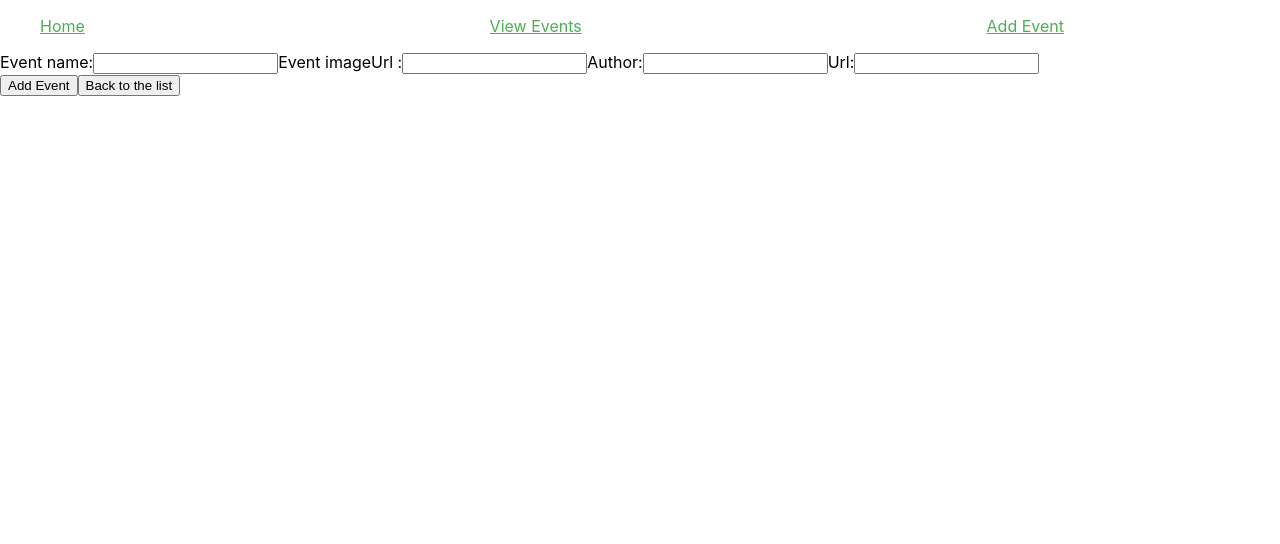
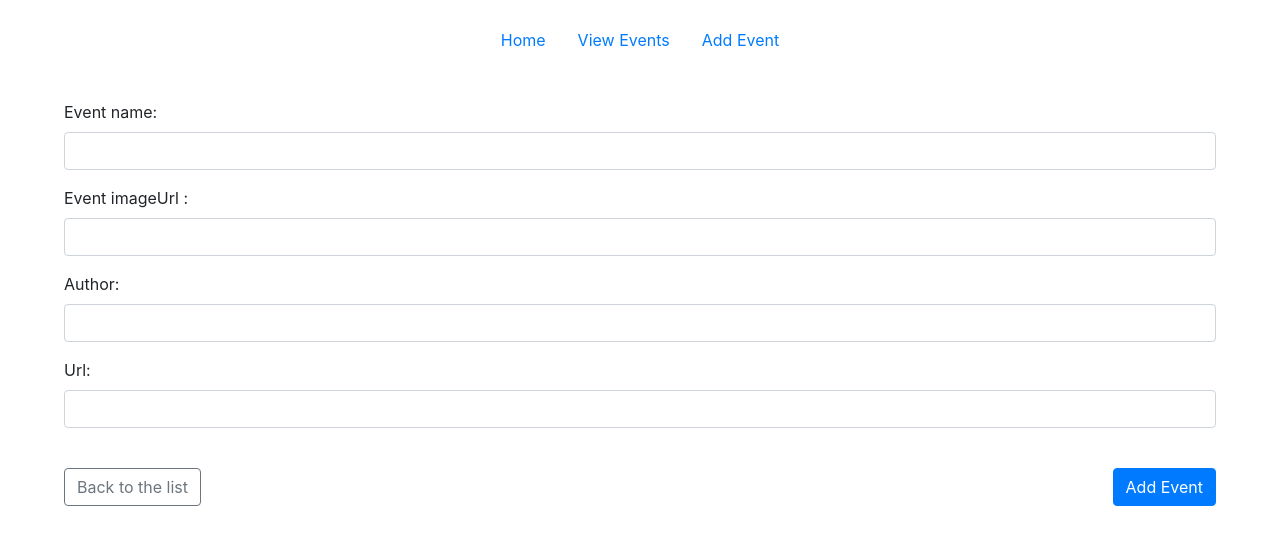
Before and after one commit to nakitanaidu/formative_two, a React (Create React App) app: page /addevent in a window 1280 px wide. Shown: the top 544 px of the page. Built offline with nearby package versions, Linux system fonts and the light colour scheme.

Commit message:
CSS added

```diff
--- a/src/components/AddEvent.jsx
+++ b/src/components/AddEvent.jsx
@@ -1,6 +1,7 @@
 import React, { Component } from "react";
 import { navigate } from "@reach/router";
 import Axios from "axios";
+import "bootstrap/dist/css/bootstrap.css";
 
 export default class AddEvent extends Component {
   gotoEvents = e => {
@@ -30,33 +31,66 @@ export default class AddEvent extends Component {
   render() {
     return (
       <React.Fragment>
-        <div className="form-wrapper">
-          <form onSubmit={this.addEvent}>
+        <form onSubmit={this.addEvent} className="add-event-container">
+          <div className="form-group">
             <label htmlFor="name">Event name:</label>
-            <input type="text" id="name" name="name" required />
+            <input
+              className="form-control"
+              type="text"
+              id="name"
+              name="name"
+              required
+            />
+          </div>
+
+          <div className="form-group">
             <label htmlFor="imageUrl">Event imageUrl :</label>
-            <input type="text" id="imageUrl" name="imageUrl" required />
+            <input
+              className="form-control"
+              type="text"
+              id="imageUrl"
+              name="imageUrl"
+              required
+            />
+          </div>
+
+          <div className="form-group">
             <label htmlFor="author">Author:</label>
-            <input type="text" id="author" name="author" required />
+            <input
+              className="form-control"
+              type="text"
+              id="author"
+              name="author"
+              required
+            />
+          </div>
 
+          <div className="form-group">
             <label htmlFor="url">Url:</label>
-            <input type="text" id="url" name="url" required />
+            <input
+              className="form-control"
+              type="text"
+              id="url"
+              name="url"
+              required
+            />
+          </div>
+
           <br />
 
-            <div className="add-button-wrapper">
-              <button type="submit" className="add-button">
-                Add Event{" "}
-              </button>
+          <div className="button-wrapper">
             <button
               type="button"
-                className="add-button"
+              className="add-button btn btn-outline-secondary"
               onClick={this.gotoEvents}
             >
               Back to the list
             </button>
+            <button type="submit" className="add-button btn btn-primary">
+              Add Event{" "}
+            </button>
           </div>
         </form>
-        </div>
       </React.Fragment>
     );
   }
--- a/src/components/DisplayData.jsx
+++ b/src/components/DisplayData.jsx
@@ -1,6 +1,7 @@
 import React, { Component } from "react";
 import Axios from "axios";
 import EditButton from "./EditButton";
+import "bootstrap/dist/css/bootstrap.css";
 
 export default class DisplayData extends Component {
   removeEvent = evt => {
@@ -16,32 +17,30 @@ export default class DisplayData extends Component {
 
   render() {
     return (
-      <div className="display">
-        <p>Name: {this.props.name}</p>
-        <div>
-          <img src={this.props.imagepath} alt="pics" />
-        </div>
-
-        <p>Author: {this.props.author}</p>
-
-        <p>
+      <div className="card mb-3">
+        <img src={this.props.imagepath} alt="pics" className="card-img-top" />
+        <div className="card-body display">
+          <h5 className="card-title">{this.props.name}</h5>
+          <h6 className="card-subtitle mb-2 text-muted">{this.props.author}</h6>
+          <p className="card-text"></p>
+          <div className="button-container">
             <a href={this.props.url} target="_blank" rel="noopener noreferrer">
-            View autor's portfolio
+              See author portfolio
             </a>
-        </p>
 
             <div>
               <EditButton event_id={this.props.uuid} />
-        </div>
-
               <button
-          className="add-button"
+                className="add-button btn btn-outline-danger"
                 uuid={this.props.uuid}
                 onClick={this.removeEvent}
               >
                 Delete
               </button>
             </div>
+          </div>
+        </div>
+      </div>
     );
   }
 }
--- a/src/components/EditButton.jsx
+++ b/src/components/EditButton.jsx
@@ -1,5 +1,6 @@
 import React, { Component } from "react";
 import { navigate } from "@reach/router";
+import "bootstrap/dist/css/bootstrap.css";
 
 export default class EditEvent extends Component {
   updateEvent = evt => {
@@ -14,7 +15,7 @@ export default class EditEvent extends Component {
   render() {
     return (
       <button
-        className="add-button"
+        className="add-button btn btn-outline-primary m-2"
         data-uuid={this.props.event_id}
         onClick={this.updateEvent}
       >
--- a/src/components/Home.jsx
+++ b/src/components/Home.jsx
@@ -1,4 +1,5 @@
 import React, { Component } from "react";
+import { navigate } from "@reach/router";
 
 export default class Home extends Component {
   // constructor(props) {
@@ -6,22 +7,35 @@ export default class Home extends Component {
   //     this.state = {};
   //   }
 
+  gotoEvents = e => {
+    navigate(`/viewevents`);
+  };
+
   render() {
     return (
-      <div className="container">
-        <h2>TOP 50 EXPERIENCES IN THE CITY</h2>
-        <h4>Events</h4>
-        <p>
-          From major festivals to quirky pop-ups, Broadway shows, international
-          art exhibitions, retail openings and city transformation milestones,
-          the city centre's calendar is bursting with unmissable events and
-          things to do that you won't find anywhere else in Auckland. Don't let
-          the road cones stop you from missing out on the incredible experiences
-          to have with your partner, friends and families - we've listed the top
-          50 things going on here over March, April and May. We've also got the
-          details on the best parking and transport options too. We'll see you
-          in here!
-        </p>
+      <div className="card mb-3">
+        <img
+          src="https://images.unsplash.com/photo-1533199250065-2594f352d653?ixlib=rb-1.2.1&ixid=eyJhcHBfaWQiOjEyMDd9&auto=format&fit=crop&w=1050&q=80"
+          className="card-img-top"
+          alt="auckland"
+        />
+        <div className="card-body">
+          <h5 className="card-title">TOP 50 EXPERIENCES IN THE CITY</h5>
+          <p className="card-text">
+            From major festivals to quirky pop-ups, Broadway shows,
+            international art exhibitions, retail openings and city
+            transformation milestones, the city centre's calendar is bursting
+            with unmissable events and things to do that you won't find anywhere
+            else in Auckland. Don't let the road cones stop you from missing out
+            on the incredible experiences to have with your partner, friends and
+            families - we've listed the top 50 things going on here over March,
+            April and May. We've also got the details on the best parking and
+            transport options too. We'll see you in here!
+          </p>
+          <button className="btn btn-primary btn-sm" onClick={this.gotoEvents}>
+            Explore here
+          </button>
+        </div>
       </div>
     );
   }
--- a/src/components/Navigation.jsx
+++ b/src/components/Navigation.jsx
@@ -1,33 +1,24 @@
 import React, { Component } from "react";
 import { Link } from "@reach/router";
-
-const menuStyle = {
-  display: "flex",
-  width: "80vw",
-  justifyContent: "space-between",
-  alignItems: "center",
-  listStyleType: "none"
-};
-
-const LinkStyle = { color: "#4caf50" };
+import "bootstrap/dist/css/bootstrap.css";
 
 export default class Navigation extends Component {
   render() {
     return (
-      <nav>
-        <ul style={menuStyle}>
-          <li>
-            <Link style={LinkStyle} to="/">
+      <nav className="nav-container ">
+        <ul className="nav justify-content-center">
+          <li className="nav-item">
+            <Link to="/" className="nav-link">
               Home
             </Link>
           </li>
-          <li>
-            <Link style={LinkStyle} to="/viewevents">
+          <li className="nav-item">
+            <Link to="/viewevents" className="nav-link">
               View Events
             </Link>
           </li>
-          <li>
-            <Link style={LinkStyle} to="/addevent">
+          <li className="nav-item">
+            <Link to="/addevent" className="nav-link">
               Add Event
             </Link>
           </li>
--- a/src/components/ViewEvents.jsx
+++ b/src/components/ViewEvents.jsx
@@ -1,6 +1,7 @@
 import React, { Component } from "react";
 import Axios from "axios";
 import DisplayData from "./DisplayData";
+import "bootstrap/dist/css/bootstrap.css";
 
 export default class ViewEvents extends Component {
   constructor(props) {
@@ -24,7 +25,7 @@ export default class ViewEvents extends Component {
   render() {
     return (
       <React.Fragment>
-        <div>
+        <div className="event-content-container">
           When you're next wondering what to do and where to go in Auckland,
           there's always so much happening in Auckland’s city centre! Browse
           current and upcoming events, from concerts and gigs to spectacular
@@ -32,7 +33,6 @@ export default class ViewEvents extends Component {
         </div>
 
         <div>
-          <ul>
           {console.log(this.state.artworks)}
           {this.state.artworks.map((data, i) => {
             return (
@@ -48,7 +48,6 @@ export default class ViewEvents extends Component {
               />
             );
           })}
-          </ul>
         </div>
       </React.Fragment>
     );
--- a/src/index.css
+++ b/src/index.css
@@ -1,13 +1,45 @@
 body {
-  margin: 0;
-  font-family: -apple-system, BlinkMacSystemFont, 'Segoe UI', 'Roboto', 'Oxygen',
-    'Ubuntu', 'Cantarell', 'Fira Sans', 'Droid Sans', 'Helvetica Neue',
+  margin: 20px 20%;
+  font-family: -apple-system, BlinkMacSystemFont, "Segoe UI", "Roboto", "Oxygen",
+    "Ubuntu", "Cantarell", "Fira Sans", "Droid Sans", "Helvetica Neue",
     sans-serif;
-  -webkit-font-smoothing: antialiased;
-  -moz-osx-font-smoothing: grayscale;
 }
 
 code {
-  font-family: source-code-pro, Menlo, Monaco, Consolas, 'Courier New',
+  font-family: source-code-pro, Menlo, Monaco, Consolas, "Courier New",
     monospace;
 }
+
+#root {
+  padding: 20px 5%;
+}
+
+.card {
+  margin-top: 20px;
+}
+
+.event-content-container {
+  margin-top: 20px;
+  padding: 40px auto;
+  text-align: center;
+}
+
+.event-cards {
+  margin: 20px auto;
+  padding: 0px;
+}
+
+.button-container {
+  display: flex;
+  justify-content: space-between;
+  align-self: center;
+}
+
+.button-wrapper {
+  display: flex;
+  justify-content: space-between;
+}
+
+.nav-container {
+  padding-bottom: 40px;
+}
```
Also changed, not shown: src/App.css (+0 -10 lines). Lines whose indentation alone changed are shown as unchanged.
